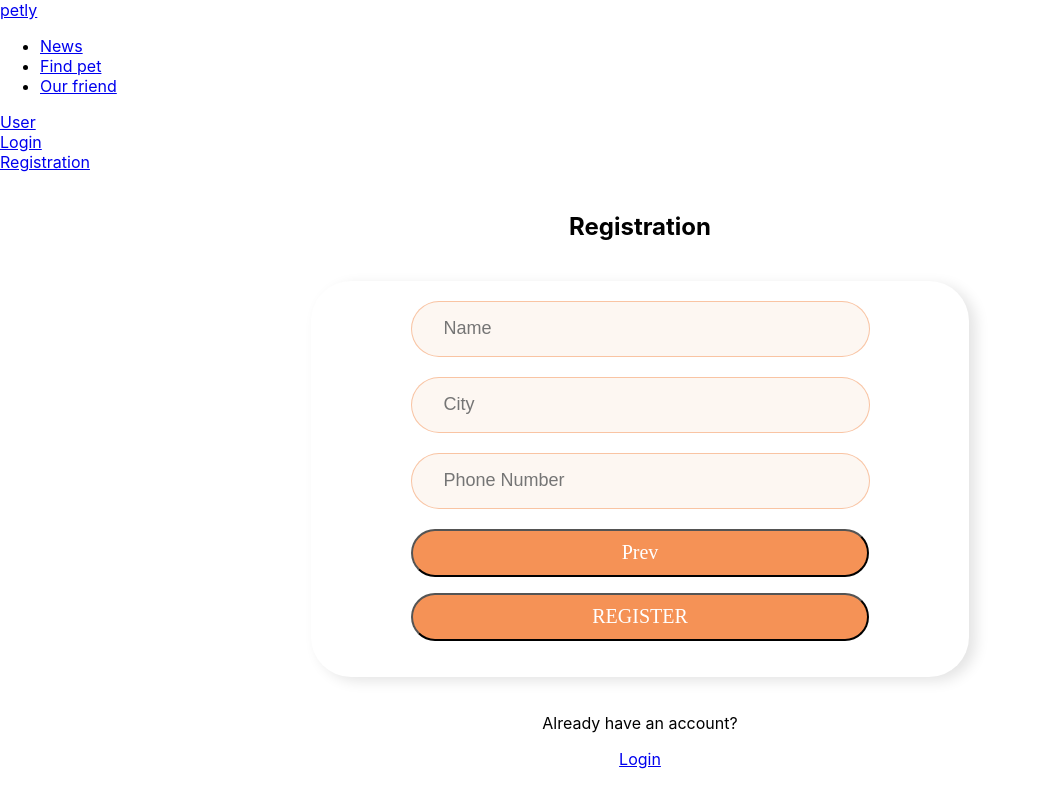
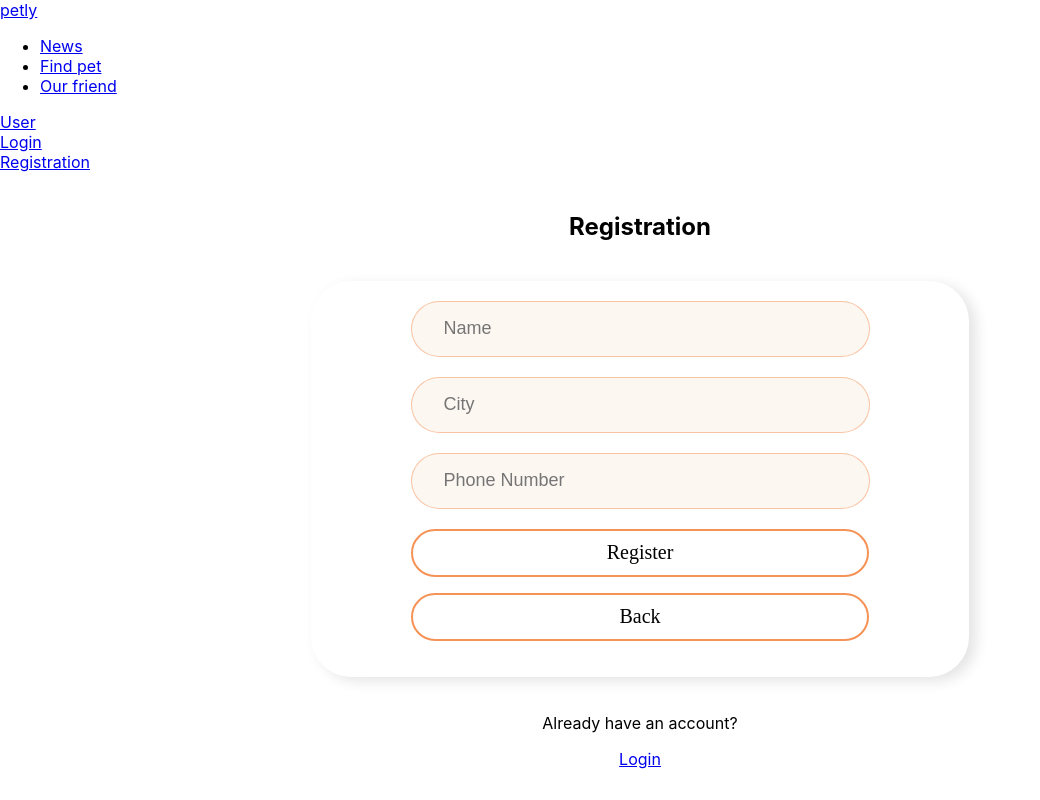
Before and after one commit to MaximKucheriaviy/pets-team-4, a React (Create React App) app: page /register in a window 1280 px wide. Both pictures are taken after a click on the button "Next". Shown: the whole page, without its empty margins (0-1040 px from the left). Built offline with nearby package versions, Linux system fonts and the light colour scheme; no server answers.

Commit message:
added botton hover

```diff
--- a/src/components/Authorization/RegisterForm/registerForm.jsx
+++ b/src/components/Authorization/RegisterForm/registerForm.jsx
@@ -177,6 +177,12 @@ export const RegisterForm = () => {
                   </button>
                 )}
                 {!isFirstStep && (
+                  <button type="submit" className={css.registerFormButton}>
+                    Register
+                  </button>
+                )}
+
+                {!isFirstStep && (
                   <button
                     type="button"
                     className={css.registerFormButton}
@@ -185,12 +191,7 @@ export const RegisterForm = () => {
                       setIsFirstStep(!isFirstStep);
                     }}
                   >
-                    Prev
-                  </button>
-                )}
-                {!isFirstStep && (
-                  <button type="submit" className={css.registerFormButton}>
-                    REGISTER
+                    Back
                   </button>
                 )}
               </Form>
--- a/src/components/Authorization/RegisterForm/registerForm.module.css
+++ b/src/components/Authorization/RegisterForm/registerForm.module.css
@@ -51,7 +51,10 @@
   width: 458px;
   height: 48px;
 
-  background: #f59256;
+  background: white;
+  color: black;
+
+  border: 2px solid #f59256;
   border-radius: 40px;
 
   font-family: "Manrope";
@@ -59,5 +62,9 @@
   font-weight: 500;
   font-size: 20px;
   line-height: 27px;
+}
+
+.registerFormButton:hover {
+  background: #f59256;
   color: white;
 }
```
